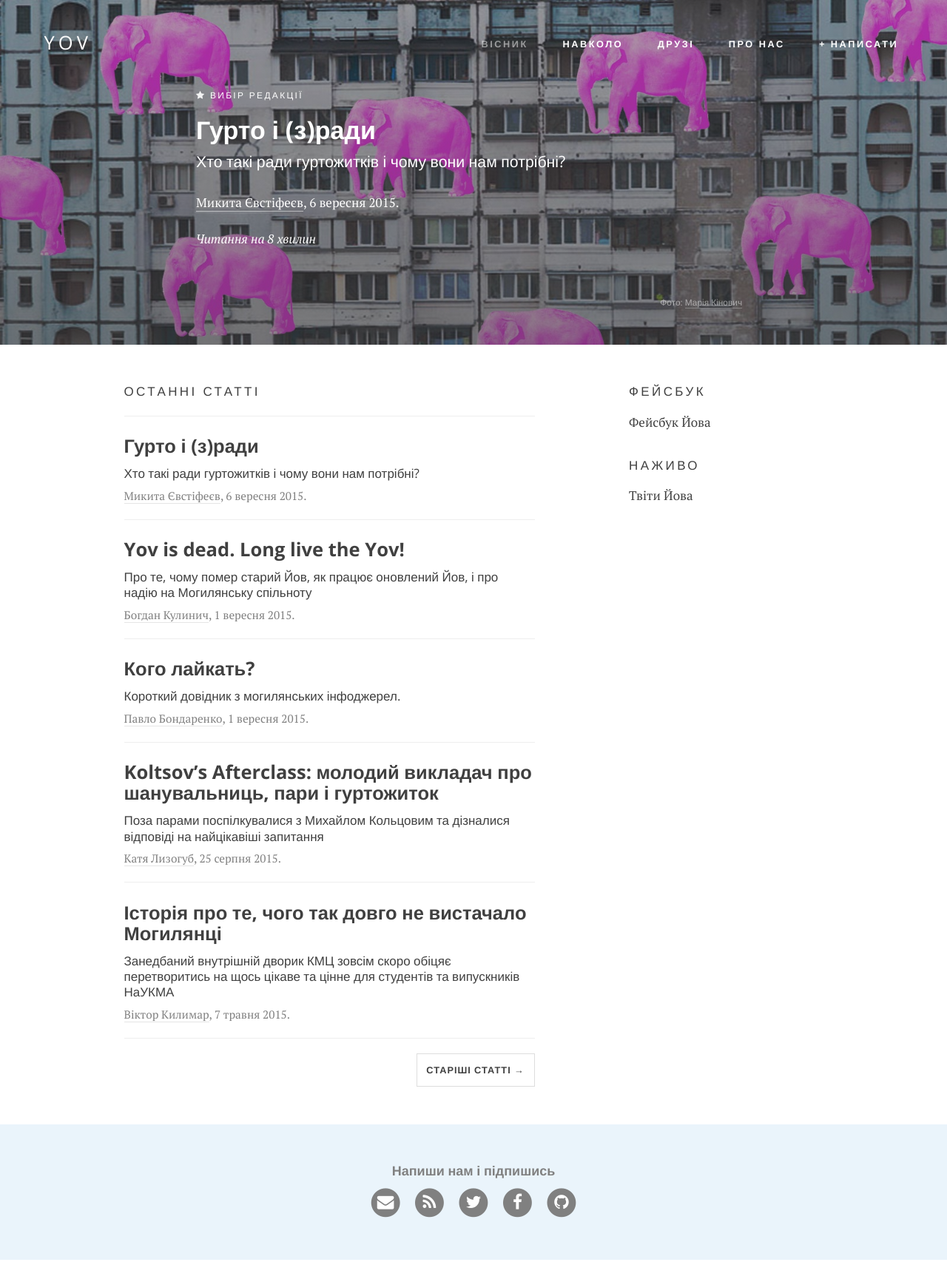
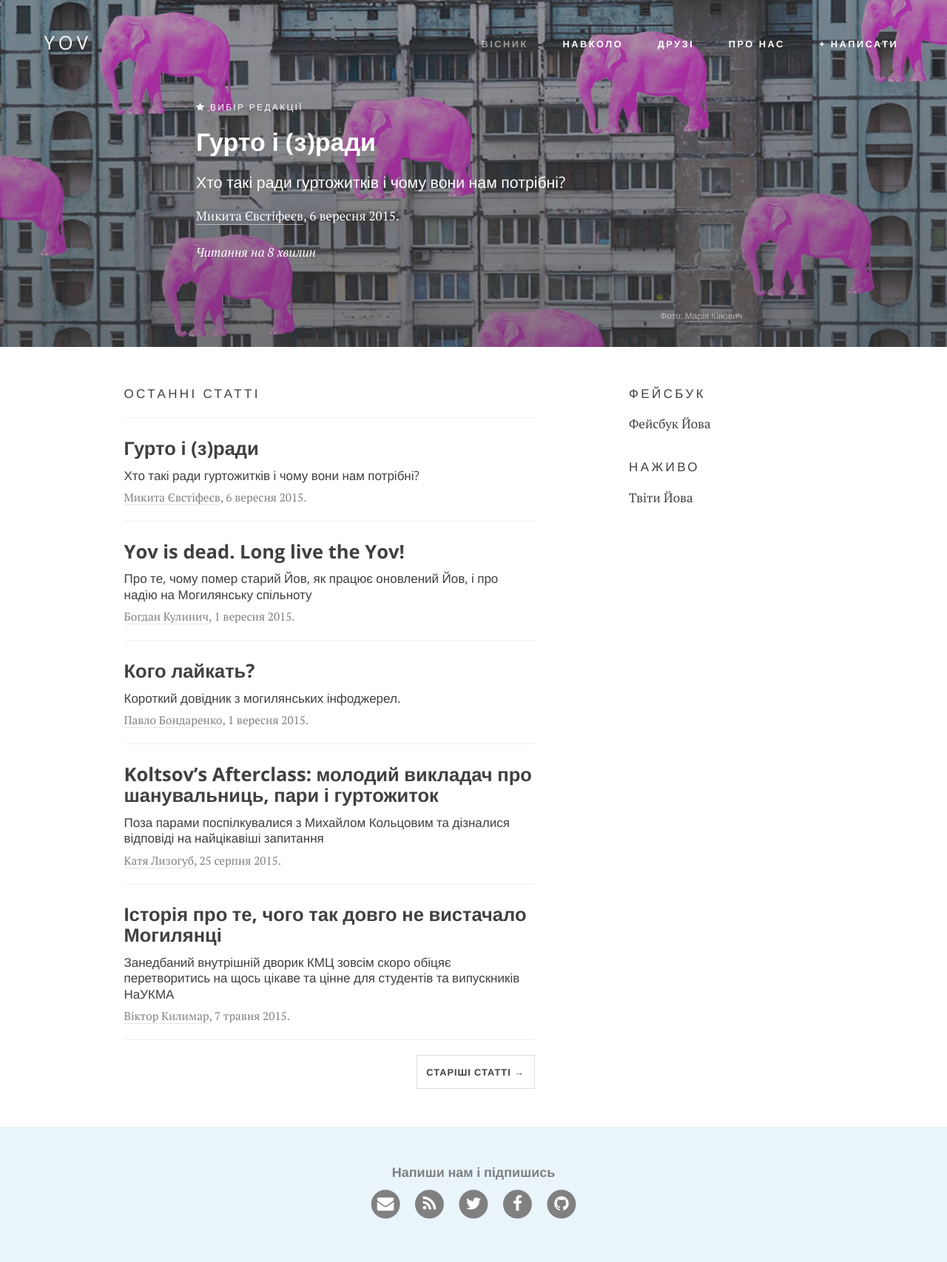
Before and after one commit to boretskyi/boretskyi.github.io, a Jekyll site: the page built from journal/index.html, in a window 1280 px wide. Shown: the whole page at 74% size. Built offline with Jekyll 4.4.1, drawn with Linux system fonts in a browser that asks for light colours; nearby versions of some CDN libraries; Markdown is read by kramdown in place of the engine named in the settings; the list of posts is cut into pages by our own code; comment, search, counter and statistics services are not loaded.

Commit message:
Better rhythm for post headings

```diff
--- a/_sass/site.scss
+++ b/_sass/site.scss
@@ -298,11 +298,8 @@ hr.small {
   .site-heading,
   .post-heading,
   .page-heading {
-    padding: 100px 0 50px;
+    padding: 8em 0 2em;
     color: white;
-    @media only screen and (min-width: 768px) {
-      padding: 120px 0 50px;
-    }
   }
   .site-heading,
   .page-heading {
@@ -337,7 +334,7 @@ hr.small {
     .subheading {
       @extend .sans-serif;
       font-size: 1.25em;
-      margin: 10px 0 30px;
+      margin: 1em 0 1em;
       font-weight: 400;
     }
     .meta {
```
